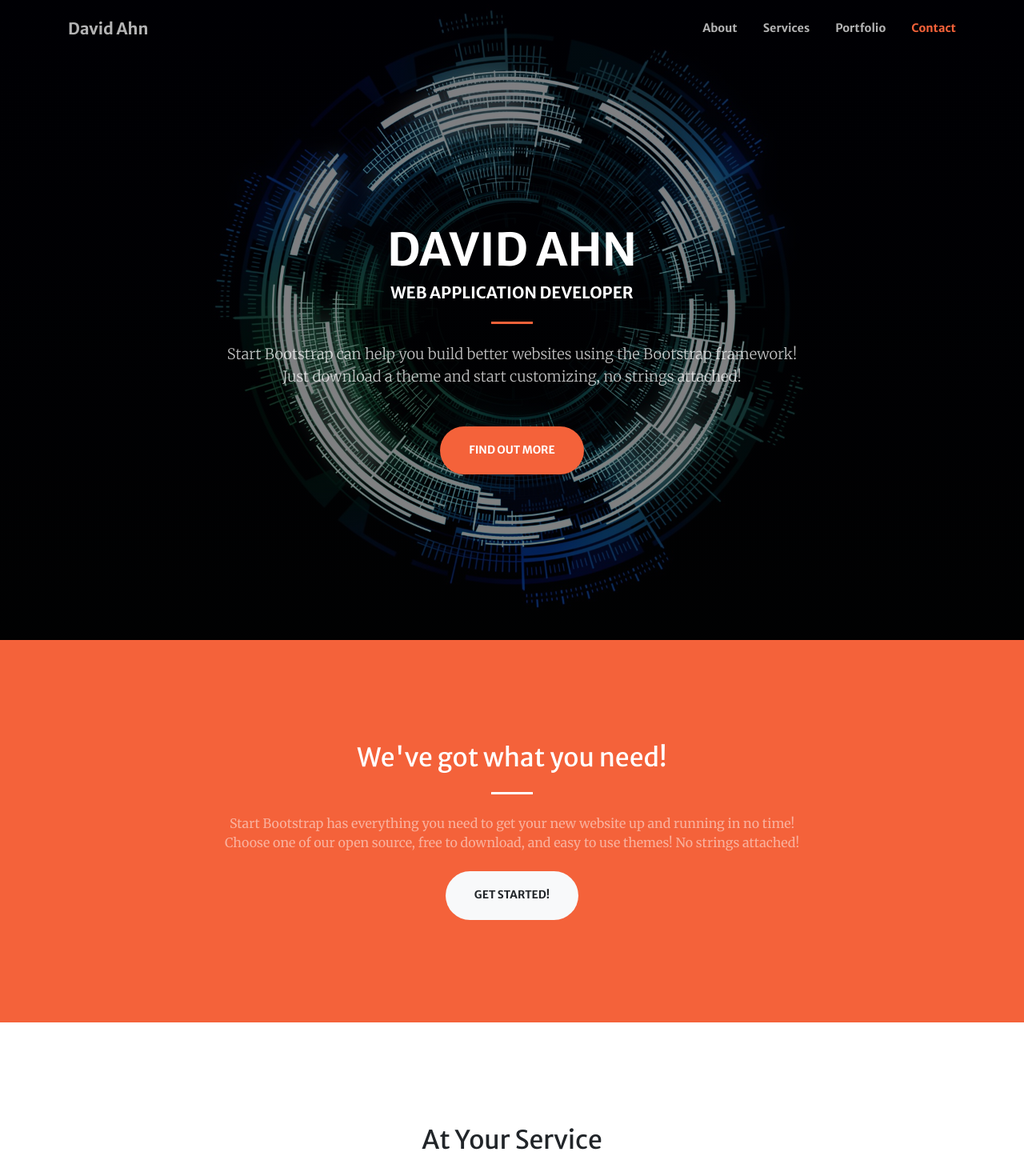
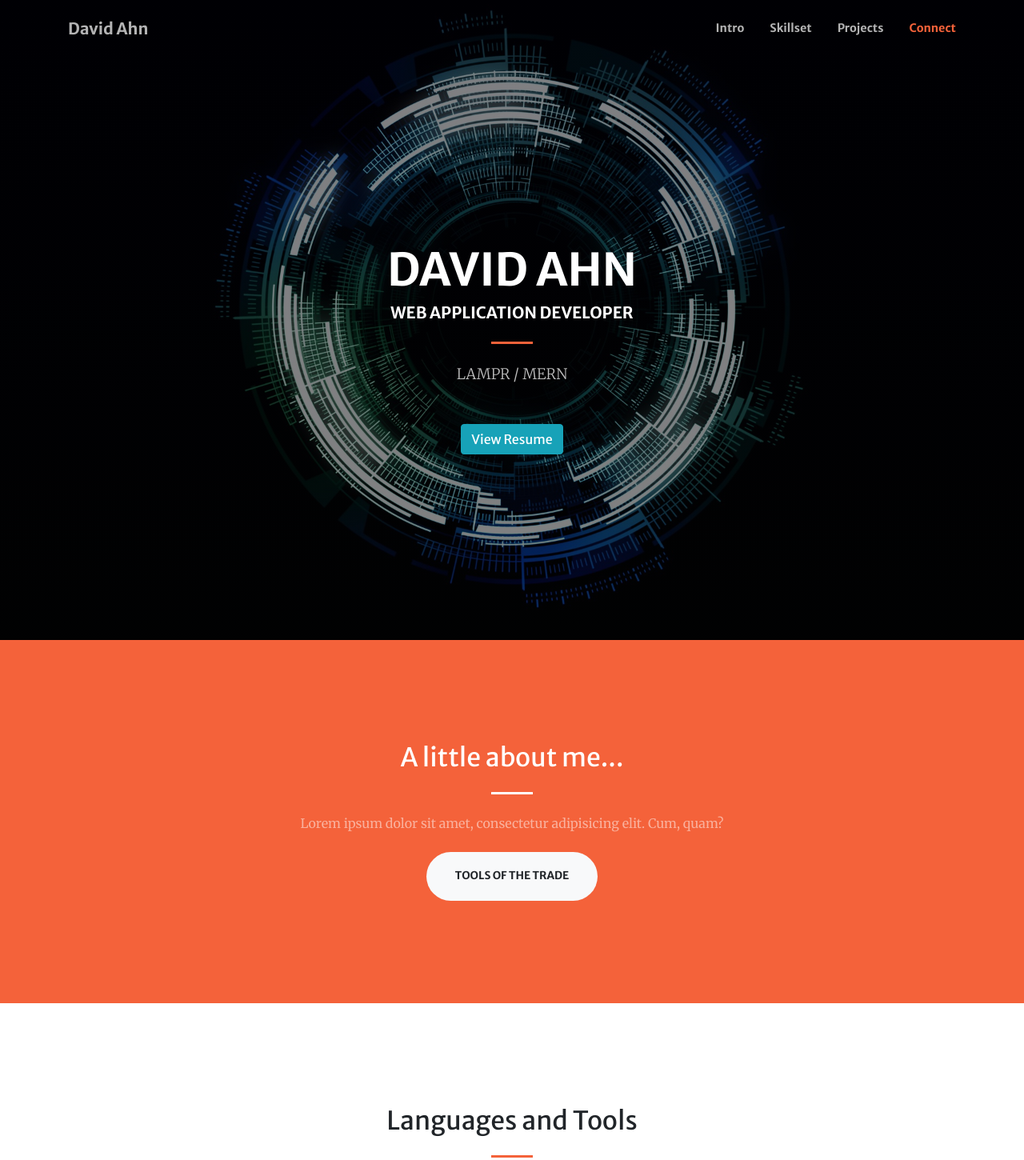
Before and after one commit to d-ahn10/dahn_portfolio, a website: page index.html in a window 1280 px wide. Shown: the top 1450 px of the page at 80% size. Drawn offline with nearby package versions, Linux system fonts and the light colour scheme.

Commit message:
trim and edit intro/tools sections

```diff
--- a/index.html
+++ b/index.html
@@ -40,16 +40,16 @@
       <div class="collapse navbar-collapse" id="navbarResponsive">
         <ul class="navbar-nav ml-auto my-2 my-lg-0">
           <li class="nav-item">
-            <a class="nav-link js-scroll-trigger" href="#about">About</a>
+            <a class="nav-link js-scroll-trigger" href="#about">Intro</a>
           </li>
           <li class="nav-item">
-            <a class="nav-link js-scroll-trigger" href="#services">Services</a>
+            <a class="nav-link js-scroll-trigger" href="#services">Skillset</a>
           </li>
           <li class="nav-item">
-            <a class="nav-link js-scroll-trigger" href="#portfolio">Portfolio</a>
+            <a class="nav-link js-scroll-trigger" href="#portfolio">Projects</a>
           </li>
           <li class="nav-item">
-            <a class="nav-link js-scroll-trigger" href="#contact">Contact</a>
+            <a class="nav-link js-scroll-trigger" href="#contact">Connect</a>
           </li>
         </ul>
       </div>
@@ -66,8 +66,8 @@
           <hr class="divider my-4">
         </div>
         <div class="col-lg-8 align-self-baseline">
-          <p class="text-white-75 font-weight-light mb-5">Start Bootstrap can help you build better websites using the Bootstrap framework! Just download a theme and start customizing, no strings attached!</p>
-          <a class="btn btn-primary btn-xl js-scroll-trigger" href="#about">Find Out More</a>
+          <p class="text-white-75 font-weight-light mb-5">LAMPR / MERN</p>
+          <a class="btn btn-info btn-md js-scroll-trigger" href="#about">View Resume</a> <!--upload resume and set target _blank-->
         </div>
       </div>
     </div>
@@ -78,10 +78,10 @@
     <div class="container">
       <div class="row justify-content-center">
         <div class="col-lg-8 text-center">
-          <h2 class="text-white mt-0">We've got what you need!</h2>
+          <h2 class="text-white mt-0">A little about me...</h2>
           <hr class="divider light my-4">
-          <p class="text-white-50 mb-4">Start Bootstrap has everything you need to get your new website up and running in no time! Choose one of our open source, free to download, and easy to use themes! No strings attached!</p>
-          <a class="btn btn-light btn-xl js-scroll-trigger" href="#services">Get Started!</a>
+          <p class="text-white-50 mb-4">Lorem ipsum dolor sit amet, consectetur adipisicing elit. Cum, quam?</p>
+          <a class="btn btn-light btn-xl js-scroll-trigger" href="#services">Tools of the trade</a>
         </div>
       </div>
     </div>
@@ -90,7 +90,7 @@
   <!-- Services Section -->
   <section class="page-section" id="services">
     <div class="container">
-      <h2 class="text-center mt-0">At Your Service</h2>
+      <h2 class="text-center mt-0">Languages and Tools</h2>
       <hr class="divider my-4">
       <div class="row">
         <div class="col-lg-3 col-md-6 text-center">
```
